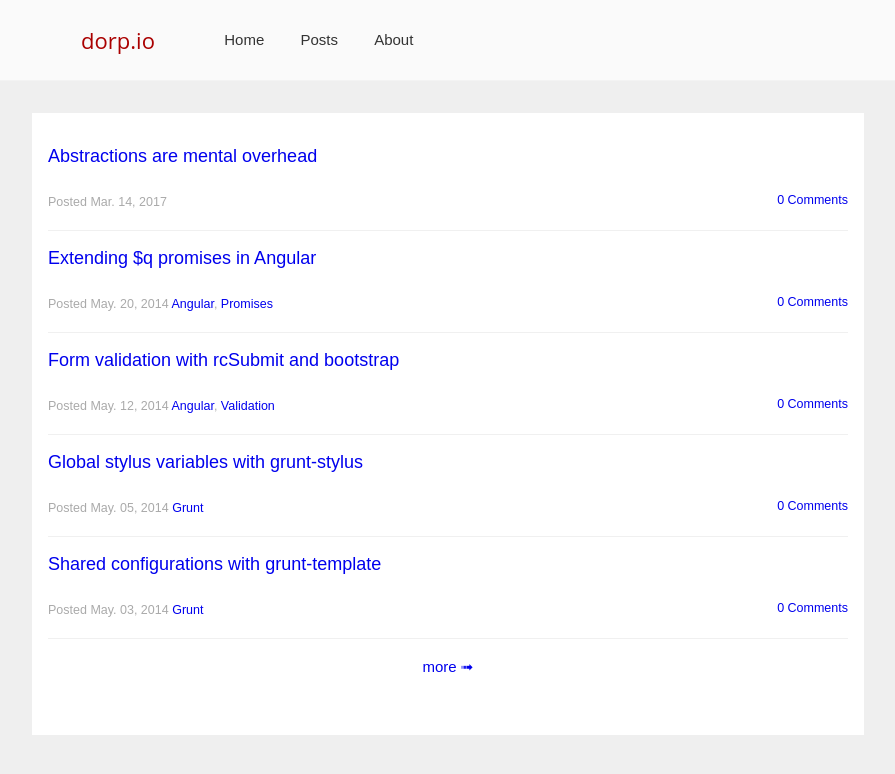
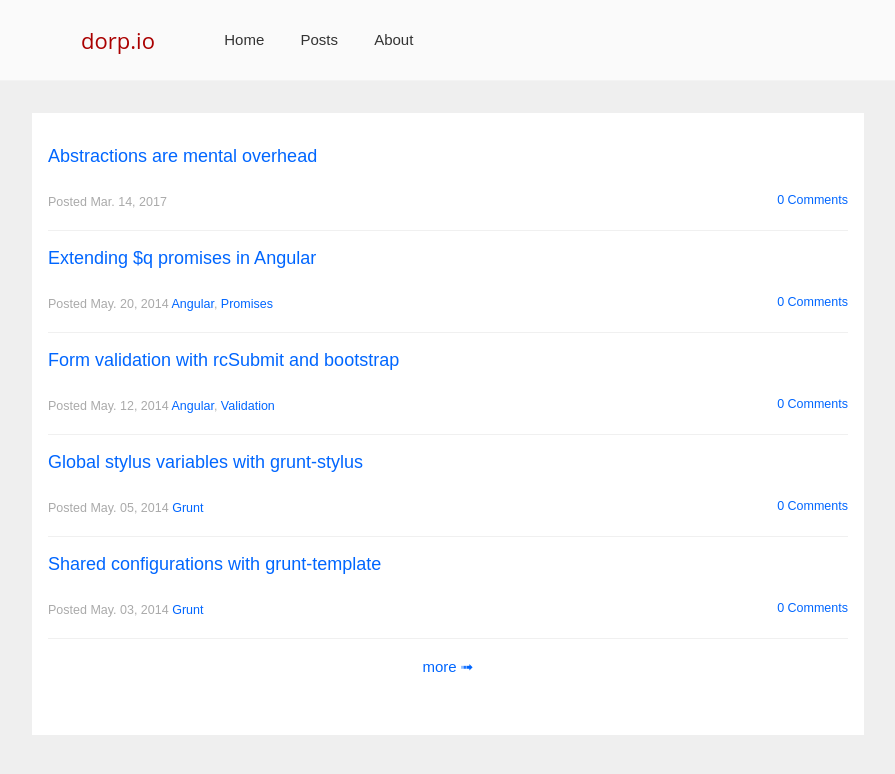
Before and after one commit to wejendorp/dorp.io, a Jekyll site: the page built from index.html, in a window 1280 px wide. Shown: the top 774 px of the page, without its empty margins (192-1087 px from the left). Built offline with Jekyll 4.4.1, drawn with Linux system fonts in a browser that asks for light colours; comment, search, counter and statistics services are not loaded.

Commit message:
Better contrast on links

```diff
--- a/css/main.css
+++ b/css/main.css
@@ -37,8 +37,8 @@ h3, h4 {
 
 p { margin: 1em 0; }
 
-a         { color: #00e; text-decoration: none;}
-a:hover   { color: #000; text-decoration: underline;}
+a         { color: #0066ff; text-decoration: none;}
+a:hover   { color: #003366; text-decoration: underline;}
 
 ul, ol {
   margin-left: 1.35em;
@@ -158,6 +158,9 @@ img.gravatar {
 	padding-bottom: 40px;
   background-color: #FFF;
 }
+img {
+  max-width: 100%;
+}
 
 @media(max-width: 792px) {
   .container {
@@ -237,6 +240,7 @@ h1 + p.meta {
   padding: 6px 10px;
   margin: 1rem -1rem;
   overflow-x: auto;
+  tab-size: 2;
 }
 
 .pagination {
```
